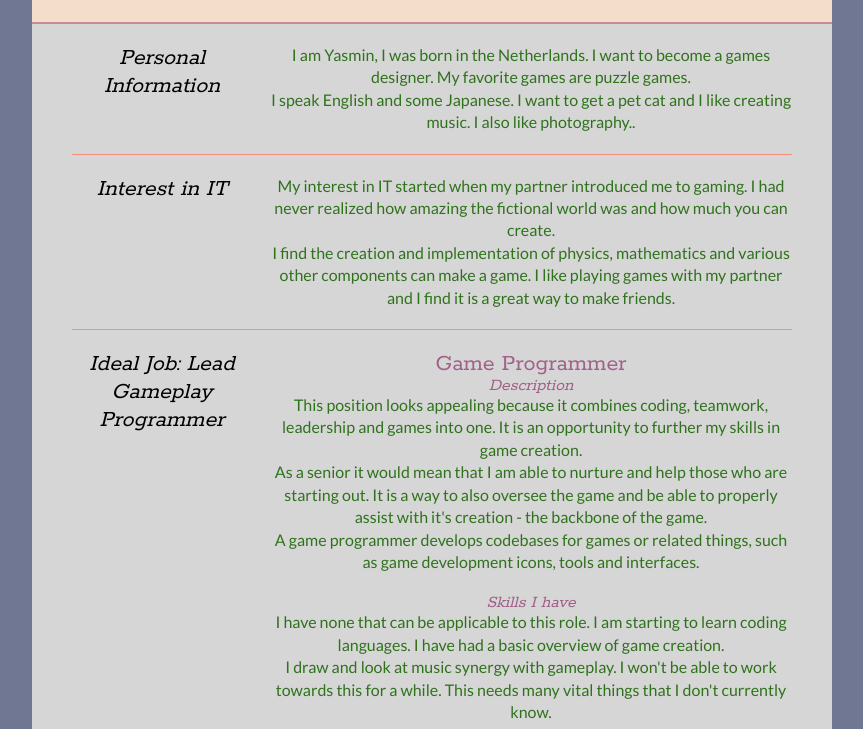
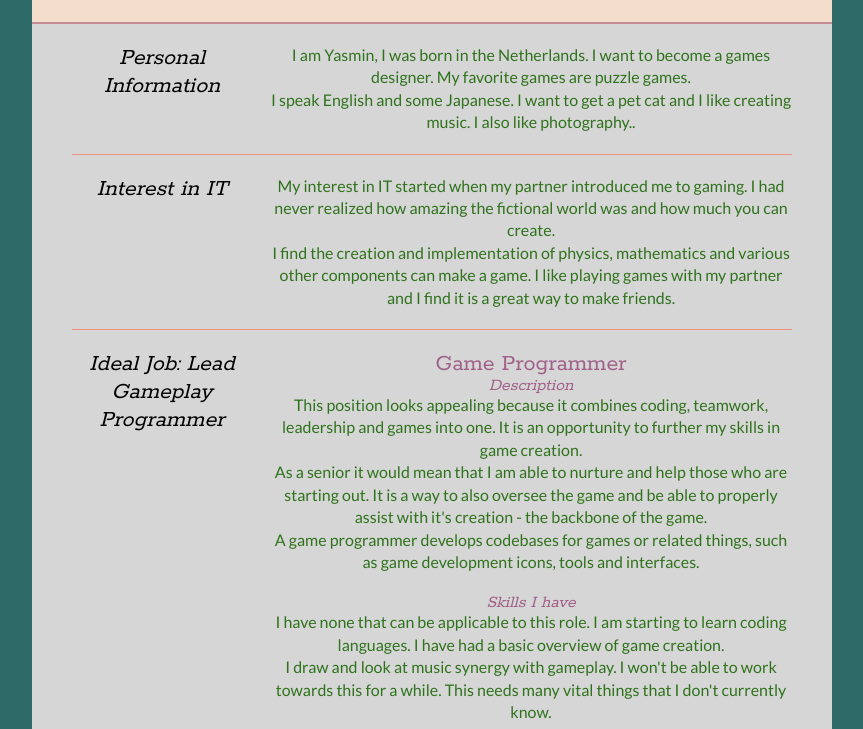
Before and after one commit to Yasmin47/Website, a plain HTML site: page index.html in a window 1280 px wide. Shown: the part 229-958 px from the top of the page, without its empty margins (208-1071 px from the left). Drawn offline with Linux system fonts and the light colour scheme.

Commit message:
Update style.css

```diff
--- a/style.css
+++ b/style.css
@@ -11,7 +11,7 @@ article,aside,details,figcaption,figure,footer,header,hgroup,menu,nav,section {
 display:block;
 }
 
-html, body {background: #707793; font-family: 'Lato', helvetica, arial, sans-serif; font-size: 16px; color: #A16089;}
+html, body {background: #2E6A67; font-family: 'Lato', helvetica, arial, sans-serif; font-size: 16px; color: #A16089;}
 
 .clear {clear: both;}
 
```
